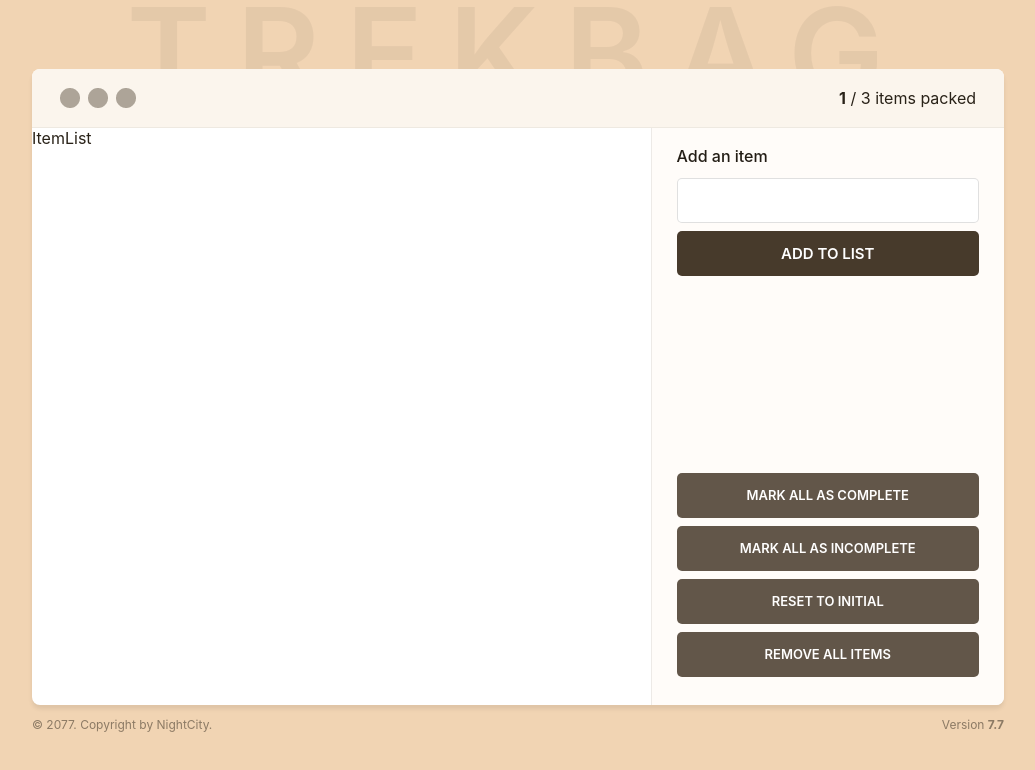
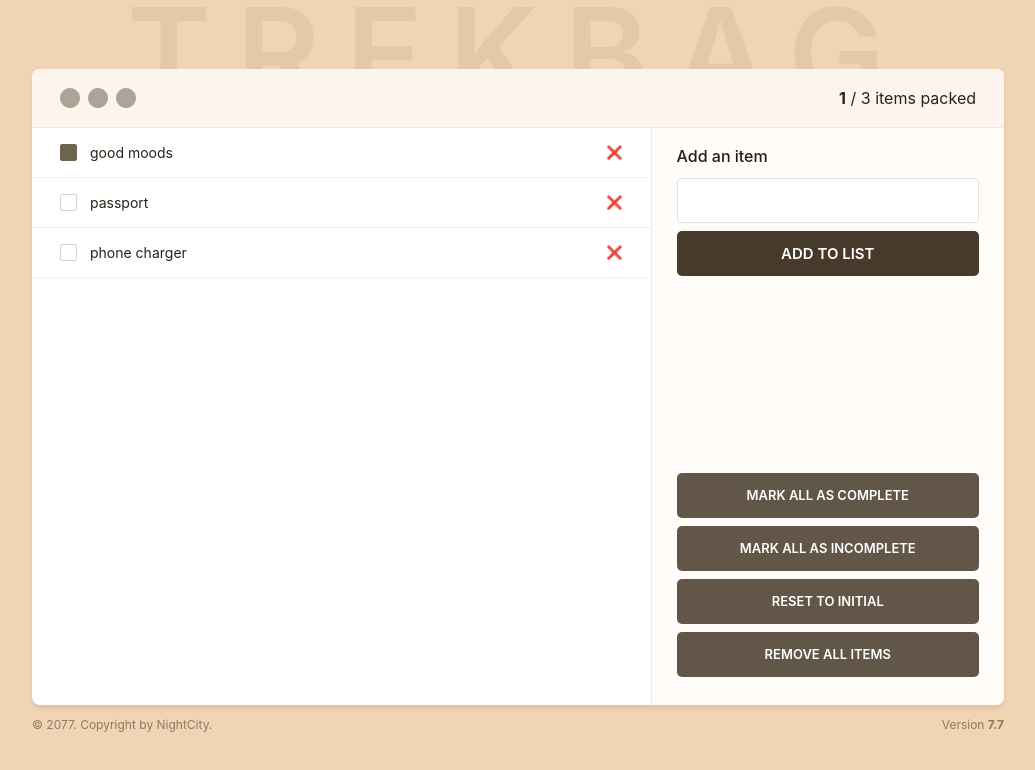
Before and after one commit to I-Do-CS/trekbag, a React (Vite) app: page / in a window 1280 px wide. Shown: the top 770 px of the page, without its empty margins (122-1157 px from the left). Built offline with nearby package versions, Linux system fonts and the light colour scheme; a web font is replaced by a local one.

Commit message:
Add initial data and basic functionality

```diff
--- /dev/null
+++ b/src/components/ItemList/Item.jsx
@@ -0,0 +1,22 @@
+function Item({ item, handleTogglePacked, handleDeleteItem }) {
+    return (
+        <li className="item">
+            <label>
+                <input
+                    type="checkbox"
+                    checked={item.packed}
+                    onChange={() => handleTogglePacked(item.id)}
+                />
+                {item.name}
+            </label>
+            <button
+                onClick={() => handleDeleteItem(item.id)}
+                aria-label={`Delete ${item.name} from list`}
+            >
+                ❌
+            </button>
+        </li>
+    );
+}
+
+export default Item;
--- a/src/components/ItemList/ItemList.jsx
+++ b/src/components/ItemList/ItemList.jsx
@@ -1,5 +1,32 @@
+import { useState } from "react";
+import { SEED_ITEMS } from "../../constants";
+import Item from "./Item";
+
 function ItemList() {
-    return <div>ItemList</div>;
+    const [items, setItems] = useState(() => [...SEED_ITEMS]);
+
+    const handleTogglePacked = (id) => {
+        setItems((prevItems) =>
+            prevItems.map((item) => (item.id === id ? { ...item, packed: !item.packed } : item)),
+        );
+    };
+
+    const handleDeleteItem = (id) => {
+        setItems((prevItems) => prevItems.filter((item) => item.id !== id));
+    };
+
+    return (
+        <ul>
+            {items.map((item) => (
+                <Item
+                    key={item.id}
+                    item={item}
+                    handleTogglePacked={handleTogglePacked}
+                    handleDeleteItem={handleDeleteItem}
+                />
+            ))}
+        </ul>
+    );
 }
 
 export default ItemList;
--- /dev/null
+++ b/src/constants.js
@@ -0,0 +1,5 @@
+export const SEED_ITEMS = [
+    { id: "seed-item-1", name: "good moods", packed: true },
+    { id: "seed-item-2", name: "passport", packed: false },
+    { id: "seed-item-3", name: "phone charger", packed: false },
+];
```
